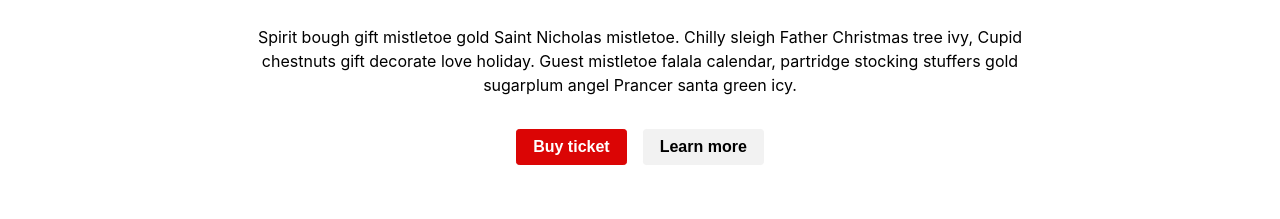
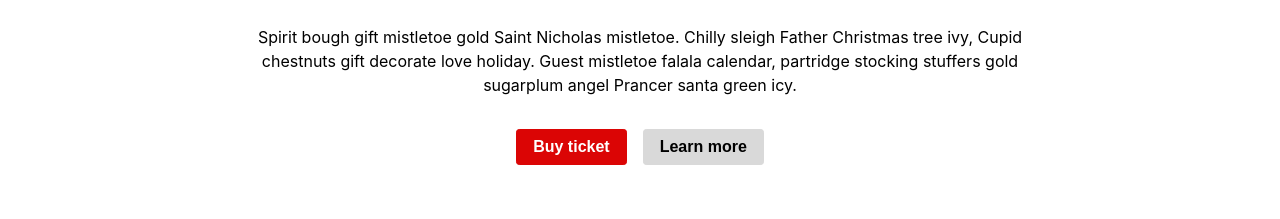
Before and after one commit to kennethkodehode/christmas-countdown, a React (Create React App) app: page / in a window 1280 px wide. Shown: the part 935-1154 px from the top of the page. Built offline with nearby package versions, Linux system fonts and the light colour scheme.

Commit message:
Added additional gray color

```diff
--- a/src/App.css
+++ b/src/App.css
@@ -2,6 +2,7 @@
   --color-black: #000000;
   --color-white: #FFFFFF;
   --color-gray: #F2F2F2;
+  --color-gray--500: #D9D9D9;
   --color-red: #DB0505;
 }
 
--- a/src/components/Button/styles.scss
+++ b/src/components/Button/styles.scss
@@ -14,9 +14,9 @@
   }
 
   &--secondary {
-    background-color: var(--color-gray);
+    background-color: var(--color-gray--500);
     color: var(--color-black);
-    border-color: var(--color-gray);
+    border-color: var(--color-gray--500);
 
     &:hover {
       filter: brightness(90%);
```
